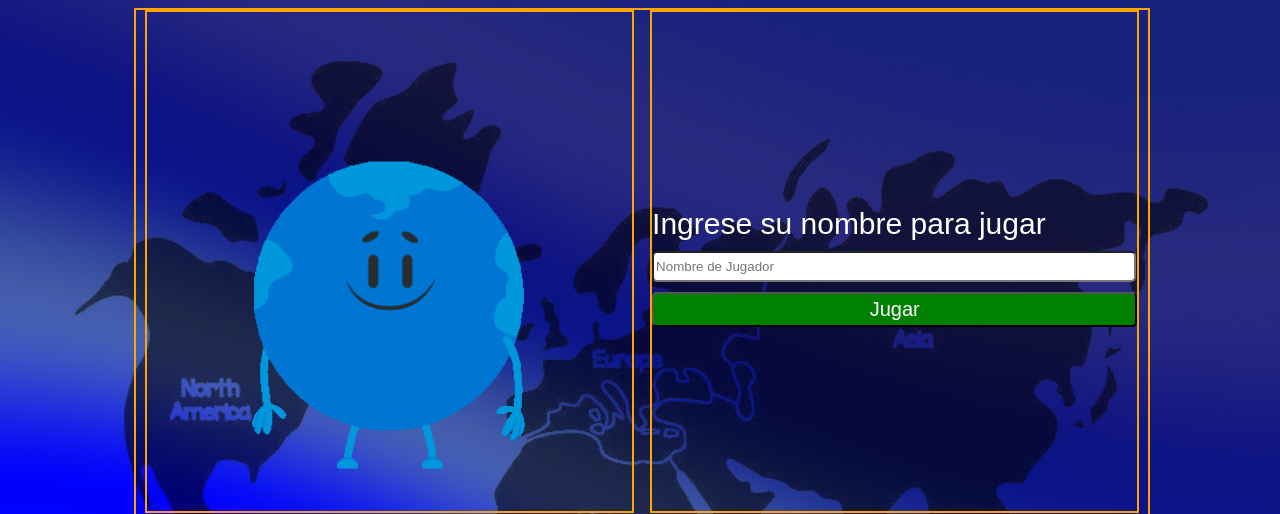
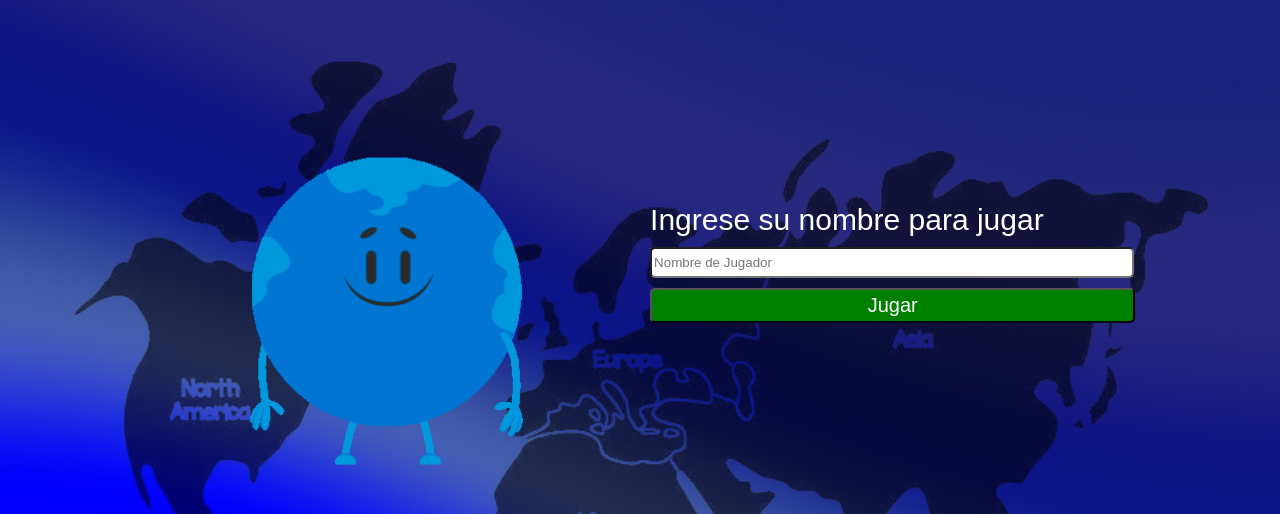
Before and after one commit to jb-2015/Juan-Becerra-WEB-2, a website with bundled scripts: page public/index.html in a window 1280 px wide. Shown: the top 514 px of the page. Built offline with nearby package versions, Linux system fonts and the light colour scheme.

Commit message:
Cambio de css

```diff
--- a/public/css/rc.css
+++ b/public/css/rc.css
@@ -1,5 +1,5 @@
 :root{
-	--border: 2px solid orange;
+	--border: none;
 
 };
 *{
@@ -131,5 +131,5 @@ form>button{
 	.c1,.c2,.c3,.c4{
 		width: 98%;
 	}
-	#hNombreJugador
+
 }
```
